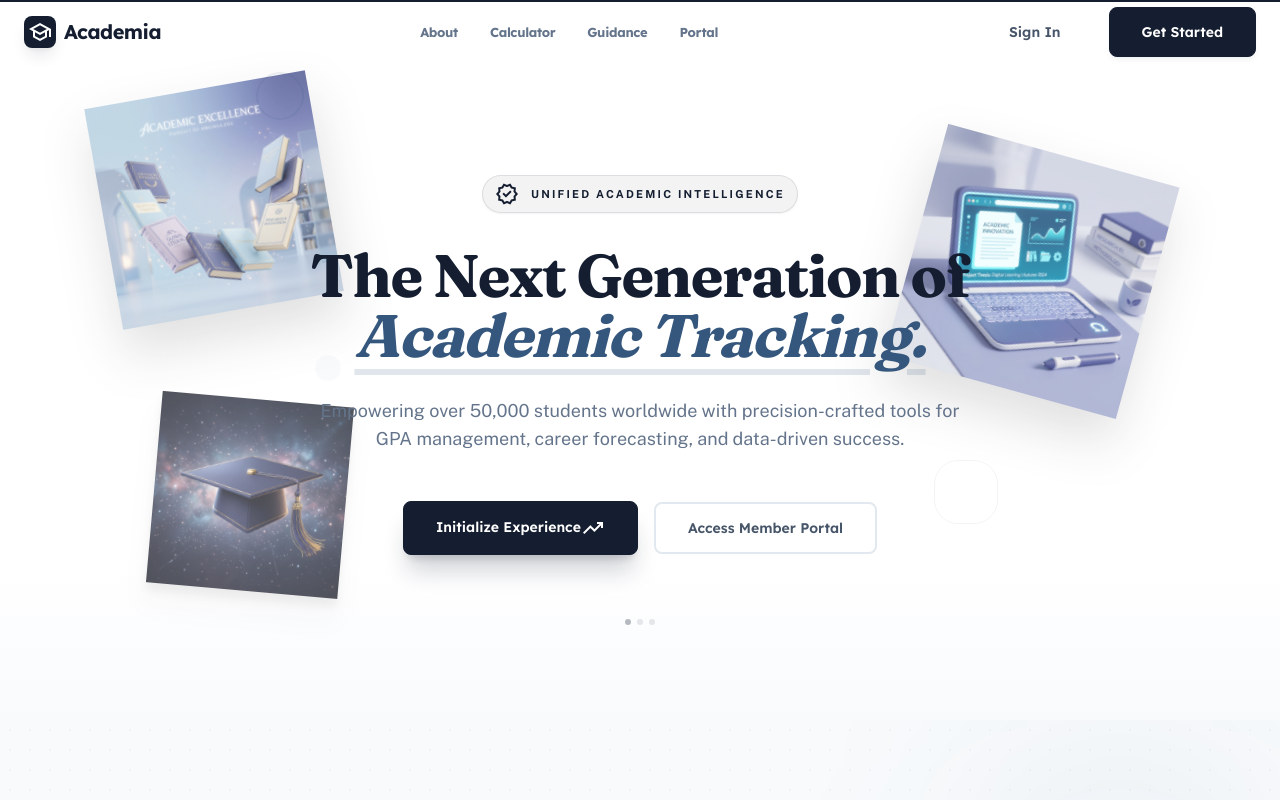
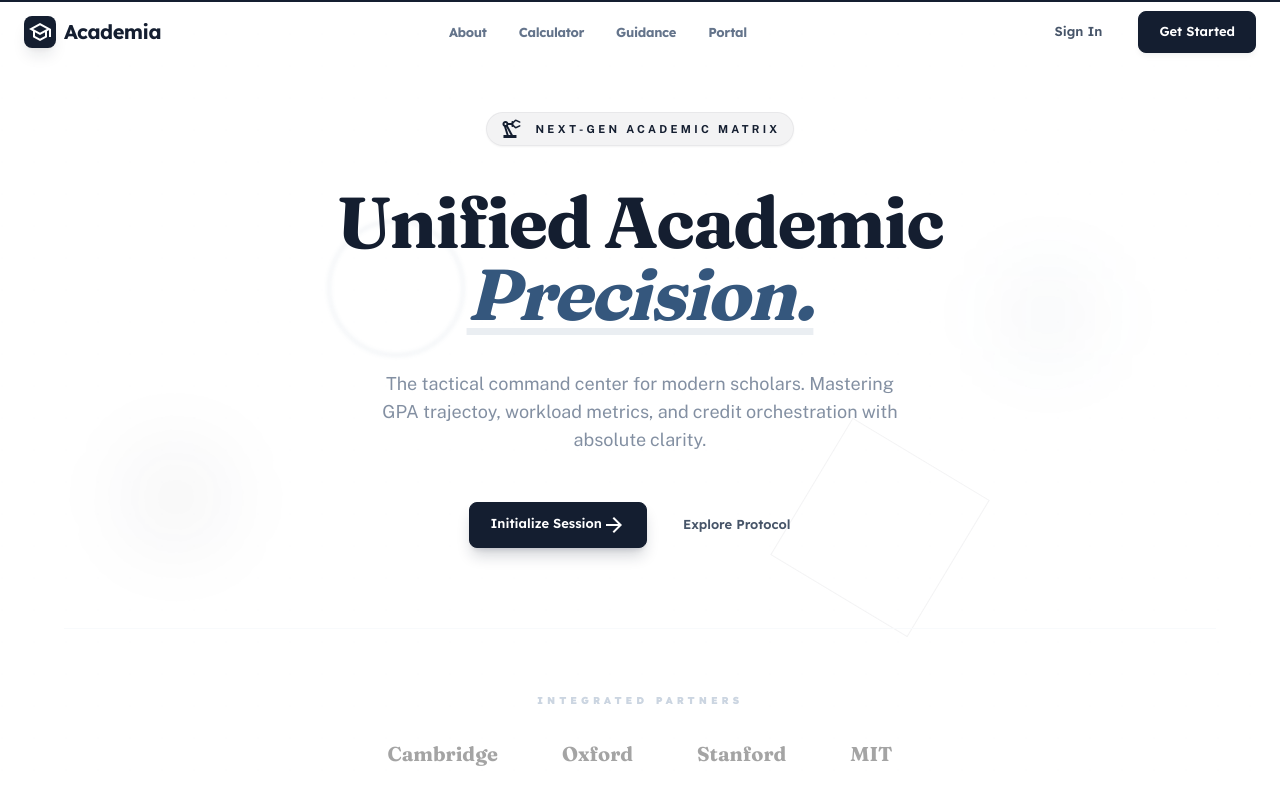
Before and after one commit to hasnain-ali392/Academia, a Next.js app: page / in a window 1280 px wide. Shown: the top 800 px of the page. Built offline with nearby package versions, Linux system fonts and the light colour scheme.

Commit message:
feat: expand skill library with new documentation, benchmarks, and project scaffolding tools

```diff
--- a/app/about/page.tsx
+++ b/app/about/page.tsx
@@ -12,89 +12,98 @@ export default function AboutPage() {
       <main className="pt-20">
 
         {/* About Hero Section */}
-        <section className="relative py-24 px-8 overflow-hidden bg-white">
+        <section className="relative py-24 px-8 overflow-hidden bg-white min-h-[60vh] flex items-center justify-center">
           <div className="absolute inset-0 bg-grid-pattern opacity-[0.05]"></div>
+          <div className="absolute inset-0 pattern-grid-lg opacity-[0.04]"></div>
+
           <div className="absolute top-20 left-10 w-24 h-24 bg-secondary/5 blur-xl rotate-45 rounded-3xl animate-float"></div>
           <div className="absolute bottom-10 right-20 w-32 h-32 bg-primary/5 blur-2xl -rotate-12 rounded-[2rem] animate-float" style={{ animationDelay: '1s' }}></div>
 
-          {/* 3D Asset Injection */}
+          {/* Abstract Geometrical Elements */}
           <div className="absolute top-1/4 right-[10%] hidden lg:block opacity-60">
-             <motion.img
-               src="/assets/cap.png"
-               alt="3D Cap"
-               className="w-40 h-auto drop-shadow-2xl"
-               initial={{ y: 20, rotate: 10 }}
-               animate={{ y: -20, rotate: -10 }}
-               transition={{ duration: 6, repeat: Infinity, repeatType: 'reverse', ease: 'easeInOut' }}
+             <motion.div
+               className="w-40 h-40 border border-secondary/20 rounded-[2rem] rotate-12"
+               animate={{ rotate: [12, 32, 12], y: [0, -20, 0] }}
+               transition={{ duration: 8, repeat: Infinity, ease: 'easeInOut' }}
              />
+             <div className="absolute -top-4 -right-4 w-4 h-4 bg-secondary/30 rounded-full blur-[2px]"></div>
           </div>
 
           <div className="relative z-10 max-w-4xl mx-auto text-center">
             <FadeUp>
-              <h1 className="font-headline text-4xl md:text-5xl lg:text-6xl text-primary font-bold mb-6 leading-tight tracking-tight">
-                About Our <br /><span className="text-secondary italic underline decoration-secondary/15 underline-offset-8">Academic Platform.</span>
+              <h1 className="font-headline text-4xl md:text-5xl lg:text-7xl text-primary font-bold mb-6 leading-tight tracking-tight">
+                Empowering the <br />Future of <span className="text-secondary italic underline decoration-secondary/15 underline-offset-8">Academic Strategy.</span>
               </h1>
             </FadeUp>
             <FadeUp delay={0.2}>
               <p className="text-base md:text-lg text-slate-500 max-w-2xl mx-auto mb-10 font-body leading-relaxed opacity-90">
-                Empowering students and educators with precision-engineered tools for a seamless academic journey.
+                Precision-engineered tools designed to unify metrics, trajectory, and success across the global education matrix.
               </p>
             </FadeUp>
             <FadeUp delay={0.4} className="flex justify-center gap-2">
-              <span className="w-10 h-1 bg-primary rounded-full"></span>
-              <span className="w-3 h-1 bg-secondary rounded-full"></span>
-              <span className="w-3 h-1 bg-accent/30 rounded-full"></span>
+              <span className="w-10 h-1.5 bg-primary rounded-full"></span>
+              <span className="w-3 h-1.5 bg-secondary rounded-full"></span>
+              <span className="w-3 h-1.5 bg-accent/30 rounded-full"></span>
             </FadeUp>
           </div>
         </section>
 
         {/* Mission Section */}
-        <section className="section-padding px-8 bg-slate-50 relative overflow-hidden">
+        <section className="section-padding px-8 bg-slate-50 relative overflow-hidden border-y border-slate-100">
+           <div className="absolute top-0 left-0 w-full h-[1px] bg-gradient-to-r from-transparent via-slate-200 to-transparent"></div>
+           <div className="absolute inset-0 bg-grid-pattern opacity-[0.03]"></div>
+
           <div className="max-w-7xl mx-auto grid grid-cols-1 md:grid-cols-2 gap-16 items-center">
-            <FadeUp className="relative group">
-               <div className="absolute -inset-4 bg-primary/5 rounded-[2rem] transform group-hover:rotate-2 transition-all duration-500"></div>
-               <div className="relative rounded-[2rem] overflow-hidden shadow-xl transition-all duration-500 group-hover:shadow-2xl">
-                 <img
-                   src="https://lh3.googleusercontent.com/aida-public/AB6AXuA0TfvVbgx2g3jUKVczB0ArE-j1gjW-MGomXMhmh1NO8NETlrniK7fXRVSznl0aYsmp6idvbi-Mb7eHOUbHRvnnZzB00yPlH47QSfJsYHSjA69mrwQJwSxmA0OUTOmPFuN0EOdi8XFsN7YKAAKMwNoNXrW2VMwjWTAboj9ZyPkR2DpunK9euqP7TV_sgJqbU_E7-Zx59RR90Zb0G8smb-zRm5i1AbTl69IQcJEpLhwMAAsaMnT1iJO-QO1vKT9ghBojokvXYh2I8uY0"
-                   alt="Academic Excellence"
-                   className="w-full h-[400px] object-cover transition-transform duration-700 group-hover:scale-105"
-                 />
-                 <div className="absolute inset-0 bg-gradient-to-t from-primary/30 to-transparent"></div>
+            <FadeUp className="relative group p-8">
+               <div className="absolute inset-0 bg-white border border-slate-200 rounded-[2.5rem] shadow-xl group-hover:shadow-2xl transition-all duration-500"></div>
+               {/* Geometrical Composition */}
+               <div className="relative aspect-video flex items-center justify-center overflow-hidden rounded-[2rem] bg-primary/5">
+                  <div className="absolute inset-0 pattern-grid-lg opacity-[0.1]"></div>
+                  <motion.div
+                    className="w-32 h-32 bg-primary/10 rounded-3xl"
+                    animate={{ rotate: 360, y: [0, -10, 0] }}
+                    transition={{ duration: 12, repeat: Infinity, ease: 'linear' }}
+                  />
+                  <motion.div
+                    className="absolute w-24 h-24 border border-secondary/20 rounded-full"
+                    animate={{ x: [-20, 20], scale: [1, 1.2, 1] }}
+                    transition={{ duration: 6, repeat: Infinity, repeatType: 'reverse' }}
+                  />
                </div>
             </FadeUp>
 
             <div className="space-y-8">
               <FadeUp>
-                 <div className="inline-flex items-center gap-3 px-3 py-1 bg-secondary/10 text-secondary text-[11px] font-bold tracking-[0.2em] uppercase border border-secondary/10 rounded-full">
+                 <div className="inline-flex items-center gap-3 px-3 py-1 bg-secondary/10 text-secondary text-[10px] font-bold tracking-[0.3em] uppercase border border-secondary/10 rounded-full">
                     <span className="material-symbols-outlined text-[14px]">verified</span>
-                    Our Mission
+                    Strategic Protocol
                  </div>
               </FadeUp>
               <FadeUp delay={0.2}>
-                 <h2 className="font-headline text-3xl md:text-4xl text-primary font-bold leading-tight tracking-tight">Academic Success, <br />Simplified with Precision.</h2>
+                 <h2 className="font-headline text-3xl md:text-4xl text-primary font-bold leading-tight tracking-tight">Academic Achievement, <br />Quantified with Discipline.</h2>
               </FadeUp>
               <FadeUp delay={0.3}>
-                 <p className="text-base text-slate-500 leading-relaxed font-body opacity-90">
-                   Academia was founded on the belief that data should empower, not overwhelm. Our mission is to simplify the complex academic landscape by providing students with precision tools — from GPA tracking to AI-driven career guidance.
+                 <p className="text-sm text-slate-500 leading-relaxed font-body opacity-90">
+                   Our protocol establishes absolute clarity in the academic landscape. By providing students with unified metrics — from GPA tracking to AI-driven trajectory modeling — we empower an elite level of academic command.
                  </p>
               </FadeUp>
               <div className="grid grid-cols-2 gap-6 pt-4">
                  <FadeUp delay={0.4} className="flex gap-4 group">
-                    <div className="w-10 h-10 rounded-lg bg-secondary/5 border border-secondary/10 flex items-center justify-center text-secondary flex-shrink-0 group-hover:bg-secondary group-hover:text-white transition-all">
-                       <span className="material-symbols-outlined text-xl">analytics</span>
+                    <div className="w-9 h-9 rounded-lg bg-secondary/5 border border-secondary/10 flex items-center justify-center text-secondary flex-shrink-0 group-hover:bg-secondary group-hover:text-white transition-all">
+                       <span className="material-symbols-outlined text-lg">analytics</span>
                     </div>
                     <div>
-                       <h4 className="font-headline font-bold text-primary text-sm">Data Integrity</h4>
-                       <p className="text-[11px] text-slate-400 font-body">Accurate calculations.</p>
+                       <h4 className="font-headline font-bold text-primary text-[13px]">Integrity Model</h4>
+                       <p className="text-[10px] text-slate-400 font-body uppercase tracking-widest mt-1">Errorless sync.</p>
                     </div>
                  </FadeUp>
                  <FadeUp delay={0.5} className="flex gap-4 group">
-                    <div className="w-10 h-10 rounded-lg bg-primary/5 border border-primary/10 flex items-center justify-center text-primary flex-shrink-0 group-hover:bg-primary group-hover:text-white transition-all">
-                       <span className="material-symbols-outlined text-xl">auto_awesome</span>
+                    <div className="w-9 h-9 rounded-lg bg-primary/5 border border-primary/10 flex items-center justify-center text-primary flex-shrink-0 group-hover:bg-primary group-hover:text-white transition-all">
+                       <span className="material-symbols-outlined text-lg">auto_awesome</span>
                     </div>
                     <div>
-                       <h4 className="font-headline font-bold text-primary text-sm">Smart Insights</h4>
-                       <p className="text-[11px] text-slate-400 font-body">AI-powered forecasting.</p>
+                       <h4 className="font-headline font-bold text-primary text-[13px]">Smart Insights</h4>
+                       <p className="text-[10px] text-slate-400 font-body uppercase tracking-widest mt-1">Predictive AI.</p>
                     </div>
                  </FadeUp>
               </div>
@@ -107,21 +116,20 @@ export default function AboutPage() {
           <div className="absolute inset-0 bg-grid-pattern opacity-10 pointer-events-none"></div>
           <div className="max-w-3xl mx-auto px-8 relative z-10">
             <FadeUp>
-               <span className="font-display text-accent text-[11px] font-bold tracking-[0.4em] uppercase mb-10 block opacity-60">Our Vision</span>
+               <span className="font-display text-accent text-[11px] font-bold tracking-[0.4em] uppercase mb-10 block opacity-60">Strategic Vision</span>
             </FadeUp>
             <FadeUp delay={0.2}>
-               <blockquote className="font-headline text-3xl md:text-4xl text-white italic leading-tight tracking-tight mb-10">
-                 "To become the global standard for academic data management, where every student possesses the clarity to navigate their future with absolute confidence."
+               <blockquote className="font-headline text-3xl md:text-5xl text-white italic leading-tight tracking-tight mb-12">
+                 "To establish the global standard for academic data orchestration, empowering every scholar with the clarity of a strategic trajectory."
                </blockquote>
             </FadeUp>
             <FadeUp delay={0.3} className="text-accent space-y-1">
-               <p className="font-headline font-bold text-lg">— The Academia Team</p>
-               <p className="text-[10px] tracking-[0.2em] uppercase opacity-40">Building the future of education together.</p>
+               <p className="font-headline font-bold text-xl">— Academia Command</p>
+               <p className="text-[10px] tracking-[0.2em] uppercase opacity-40">Engineering clarity in education.</p>
             </FadeUp>
-            <FadeUp delay={0.4} className="mt-12">
-               <Button variant="secondary" className="px-10 py-4 text-sm border-secondary hover:bg-white hover:text-primary transition-all duration-500 shadow-xl shadow-secondary/5">
-                  Join the Movement
-                  <span className="material-symbols-outlined text-xl">trending_flat</span>
+            <FadeUp delay={0.4} className="mt-14">
+               <Button variant="secondary" className="px-10 shadow-xl shadow-secondary/5 border-secondary hover:bg-white hover:text-primary">
+                  Activate Protocol
                </Button>
             </FadeUp>
           </div>
--- a/components/sections/Hero.tsx
+++ b/components/sections/Hero.tsx
@@ -1,91 +1,83 @@
 'use client'
 import { motion } from 'framer-motion'
+import Button from '@/components/ui/Button'
 import FadeUp from '@/components/motion/FadeUp'
-import Button from '@/components/ui/Button'
 import Link from 'next/link'
 
 export default function Hero() {
   return (
-    <section className="relative min-h-[90vh] flex items-center justify-center pt-20 overflow-hidden bg-white">
-      {/* Background Patterns */}
-      <div className="absolute inset-0 pattern-grid-lg opacity-[0.03]"></div>
-      <div className="absolute inset-x-0 bottom-0 h-40 bg-gradient-to-t from-slate-50 to-transparent"></div>
+    <section className="relative min-h-[90vh] flex flex-col items-center justify-center pt-28 pb-20 px-8 overflow-hidden bg-white">
+      {/* Dynamic Background Patterns */}
+      <div className="absolute inset-0 z-0 overflow-hidden pointer-events-none">
+        <div className="absolute inset-0 bg-grid-pattern opacity-[0.03]"></div>
+        <div className="absolute inset-0 pattern-grid-lg opacity-[0.02]"></div>
 
-      {/* 3D Assets Layer */}
-      <div className="absolute inset-0 pointer-events-none animate-float hidden lg:block">
-        <motion.img
-          src="/assets/books.png"
-          alt="3D Books"
-          className="absolute top-[15%] left-[8%] w-56 h-auto opacity-80 rotate-[-15deg] drop-shadow-2xl"
-          initial={{ y: 20, rotate: -20 }}
-          animate={{ y: -20, rotate: -10 }}
-          transition={{ duration: 6, repeat: Infinity, repeatType: 'reverse', ease: 'easeInOut' }}
+        {/* Animated Geometrical Components */}
+        <motion.div
+          className="absolute top-1/4 left-1/4 w-32 h-32 border-2 border-secondary/10 rounded-full blur-[2px]"
+          animate={{ x: [-20, 20], y: [-20, 20], scale: [1, 1.1, 1] }}
+          transition={{ duration: 10, repeat: Infinity, repeatType: 'reverse' }}
         />
-        <motion.img
-          src="/assets/cap.png"
-          alt="3D Graduation Cap"
-          className="absolute bottom-[20%] left-[12%] w-48 h-auto opacity-70 rotate-[10deg] drop-shadow-xl"
-          initial={{ y: -15, rotate: 15 }}
-          animate={{ y: 15, rotate: 5 }}
-          transition={{ duration: 5, repeat: Infinity, repeatType: 'reverse', ease: 'easeInOut', delay: 1 }}
+        <motion.div
+          className="absolute bottom-1/4 right-1/4 w-40 h-40 border border-primary/5 rotate-12"
+          animate={{ rotate: [12, 32, 12], y: [0, -30, 0] }}
+          transition={{ duration: 15, repeat: Infinity }}
         />
-        <motion.img
-          src="/assets/laptop.png"
-          alt="3D Student Laptop"
-          className="absolute top-[18%] right-[10%] w-60 h-auto opacity-80 rotate-[12deg] drop-shadow-2xl"
-          initial={{ y: -25, rotate: 8 }}
-          animate={{ y: 25, rotate: 16 }}
-          transition={{ duration: 7, repeat: Infinity, repeatType: 'reverse', ease: 'easeInOut', delay: 0.5 }}
-        />
+        <div className="absolute top-1/3 right-[15%] w-20 h-20 bg-secondary/5 rounded-3xl blur-2xl animate-float"></div>
+        <div className="absolute bottom-1/3 left-[10%] w-24 h-24 bg-primary/5 rounded-full blur-2xl animate-float" style={{ animationDelay: '2s' }}></div>
+
+        {/* Layered Cross-Hatch Pattern */}
+        <div className="absolute inset-0 geometric-pattern opacity-[0.04]"></div>
       </div>
 
-      {/* 2D Geometric Elements */}
-      <div className="absolute top-[10%] left-[20%] w-12 h-12 border-2 border-secondary/10 rounded-full animate-pulse"></div>
-      <div className="absolute bottom-[25%] right-[22%] w-16 h-16 border border-primary/5 rounded-3xl rotate-45 animate-bounce" style={{ animationDuration: '6s' }}></div>
-      <div className="absolute top-1/2 left-1/4 w-4 h-4 bg-accent/20 rounded-full animate-ping"></div>
-
-      <div className="max-w-5xl mx-auto px-8 relative z-10 text-center">
+      <div className="max-w-6xl mx-auto text-center relative z-10 w-full">
         <FadeUp>
-          <div className="inline-flex items-center gap-3 px-3 py-1.5 rounded-full bg-primary/5 text-primary text-[11px] font-bold tracking-[0.2em] uppercase mb-8 border border-primary/10 shadow-sm transition-all hover:bg-primary hover:text-white">
-            <span className="material-symbols-outlined text-sm">verified</span>
-            Unified Academic Intelligence
+          <div className="inline-flex items-center gap-3 px-3 py-1 bg-primary/5 text-primary text-[10px] md:text-[11px] font-bold tracking-[0.3em] uppercase border border-primary/5 rounded-full mb-10 shadow-sm">
+             <span className="material-symbols-outlined text-[14px]">precision_manufacturing</span>
+             Next-Gen Academic Matrix
           </div>
         </FadeUp>
 
-        <FadeUp delay={0.1}>
-          <h1 className="font-headline text-4xl md:text-5xl lg:text-6xl text-primary font-bold mb-8 leading-[1.1] tracking-tight">
-            The Next Generation of <br />
-            <span className="text-secondary italic underline decoration-secondary/15 underline-offset-[12px]">Academic Tracking.</span>
+        <FadeUp delay={0.2}>
+          <h1 className="font-headline font-bold text-4xl md:text-5xl lg:text-7xl text-primary leading-[1.1] mb-10 tracking-tight">
+             Unified Academic <br />
+             <span className="italic text-secondary underline decoration-secondary/10 underline-offset-8">Precision.</span>
           </h1>
         </FadeUp>
 
-        <FadeUp delay={0.2}>
-          <p className="text-base md:text-lg text-slate-500 max-w-2xl mx-auto mb-12 font-body leading-relaxed">
-             Empowering over 50,000 students worldwide with precision-crafted tools for GPA management, career forecasting, and data-driven success.
+        <FadeUp delay={0.3} className="max-w-xl mx-auto px-4">
+          <p className="text-base md:text-lg text-slate-500 mb-12 font-body leading-relaxed opacity-80">
+             The tactical command center for modern scholars. Mastering GPA trajectoy, workload metrics, and credit orchestration with absolute clarity.
           </p>
         </FadeUp>
 
-        <FadeUp delay={0.3} className="flex flex-col sm:flex-row items-center justify-center gap-4">
+        <FadeUp delay={0.4} className="flex flex-col sm:flex-row gap-4 justify-center items-center">
           <Link href="/signup">
-            <Button variant="primary" className="px-8 py-3.5 text-sm shadow-xl shadow-primary/20">
-               Initialize Experience
-               <span className="material-symbols-outlined text-lg">trending_up</span>
+            <Button variant="primary" className="shadow-2xl shadow-primary/20">
+               Initialize Session
+               <span className="material-symbols-outlined text-lg">arrow_forward</span>
             </Button>
           </Link>
-          <Link href="/signin">
-            <Button variant="outline" className="px-8 py-3.5 text-sm border-slate-200 text-slate-600 hover:bg-slate-50">
-               Access Member Portal
+          <Link href="/about">
+            <Button variant="ghost">
+               Explore Protocol
             </Button>
           </Link>
         </FadeUp>
 
-        {/* Subtext Dots */}
-        <div className="mt-16 flex justify-center gap-1.5">
-           <div className="w-1.5 h-1.5 rounded-full bg-primary/30"></div>
-           <div className="w-1.5 h-1.5 rounded-full bg-primary/10"></div>
-           <div className="w-1.5 h-1.5 rounded-full bg-primary/10"></div>
-        </div>
+        <FadeUp delay={0.6} className="mt-20 pt-16 border-t border-slate-50">
+           <p className="text-[10px] font-display font-black text-slate-300 uppercase tracking-[0.4em] mb-8">Integrated Partners</p>
+           <div className="flex flex-wrap justify-center items-center gap-8 md:gap-16 opacity-40 grayscale group hover:opacity-80 transition-opacity">
+              <span className="font-headline font-bold text-xl text-primary">Cambridge</span>
+              <span className="font-headline font-bold text-xl text-primary">Oxford</span>
+              <span className="font-headline font-bold text-xl text-primary">Stanford</span>
+              <span className="font-headline font-bold text-xl text-primary">MIT</span>
+           </div>
+        </FadeUp>
       </div>
+
+      {/* Blueprint Visual Element */}
+      <div className="absolute bottom-0 left-0 w-full h-[1px] bg-gradient-to-r from-transparent via-slate-100 to-transparent"></div>
     </section>
   )
 }
--- a/components/ui/Button.tsx
+++ b/components/ui/Button.tsx
@@ -1,6 +1,5 @@
 'use client'
 import { motion } from 'framer-motion'
-import MagneticWrapper from '@/components/motion/MagneticWrapper'
 
 type ButtonProps = {
   children: React.ReactNode
@@ -29,26 +28,24 @@ export default function Button({
   }
 
   return (
-    <MagneticWrapper>
     <motion.button
       type={type}
       disabled={disabled}
       onClick={onClick}
-        className={`relative overflow-hidden flex items-center justify-center gap-2 px-8 py-3.5 rounded-lg text-sm font-semibold transition-all duration-300 font-display ${styles[variant]} ${className} ${disabled ? 'opacity-50 cursor-not-allowed' : 'active:scale-[0.98]'}`}
-        whileHover={!disabled ? { y: -2 } : {}}
+      className={`relative overflow-hidden flex items-center justify-center gap-2 px-5 py-2.5 rounded-lg text-[13px] font-semibold transition-all duration-300 font-display ${styles[variant]} ${className} ${disabled ? 'opacity-50 cursor-not-allowed' : 'active:scale-[0.98]'}`}
+      whileHover={!disabled ? { y: -1.5, shadow: '0 10px 15px -3px rgb(0 0 0 / 0.1)' } : {}}
     >
       <span className="relative z-10">{children}</span>
       {icon && (
         <motion.span
           className="inline-flex relative z-10"
           initial={{ x: 0 }}
-            whileHover={{ x: 3 }}
+          whileHover={{ x: 2 }}
           transition={{ type: 'spring', stiffness: 400 }}
         >
           {icon}
         </motion.span>
       )}
     </motion.button>
-    </MagneticWrapper>
   )
 }
```
Lines whose indentation alone changed are shown as unchanged.
